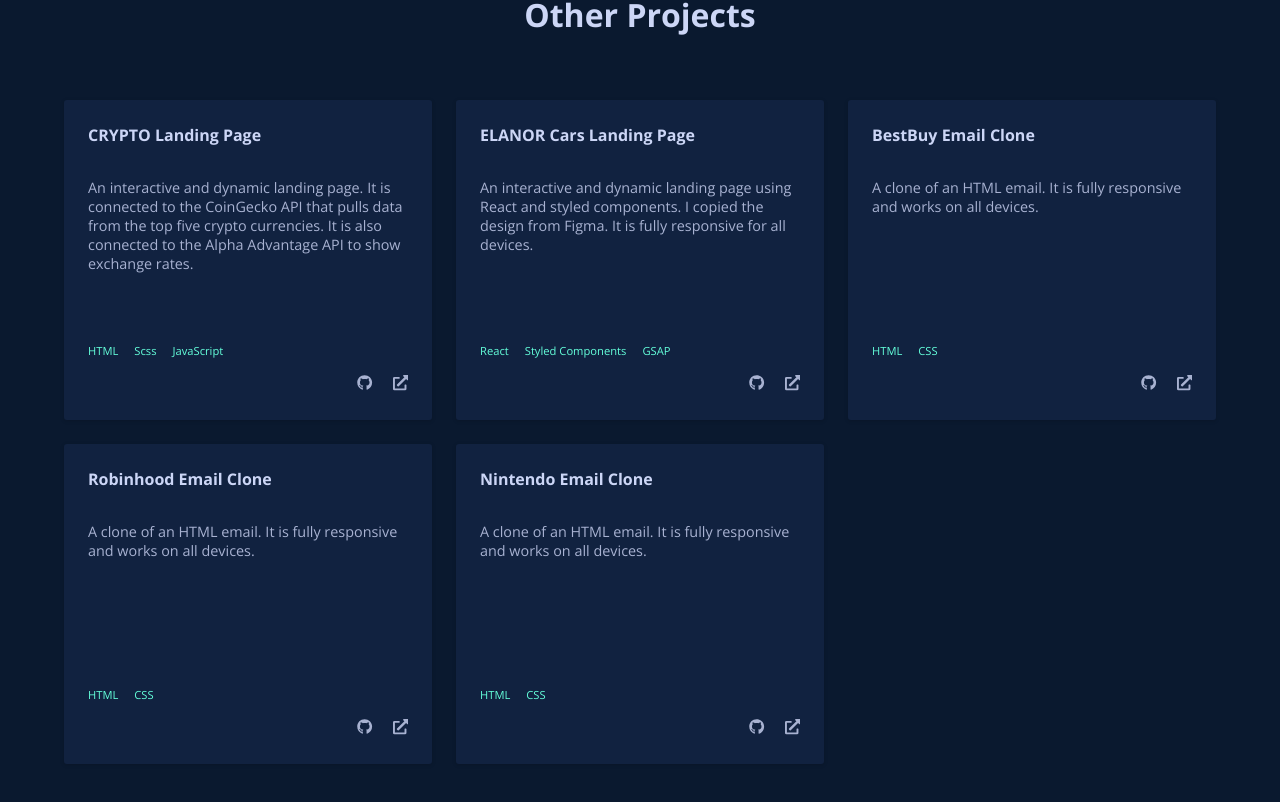
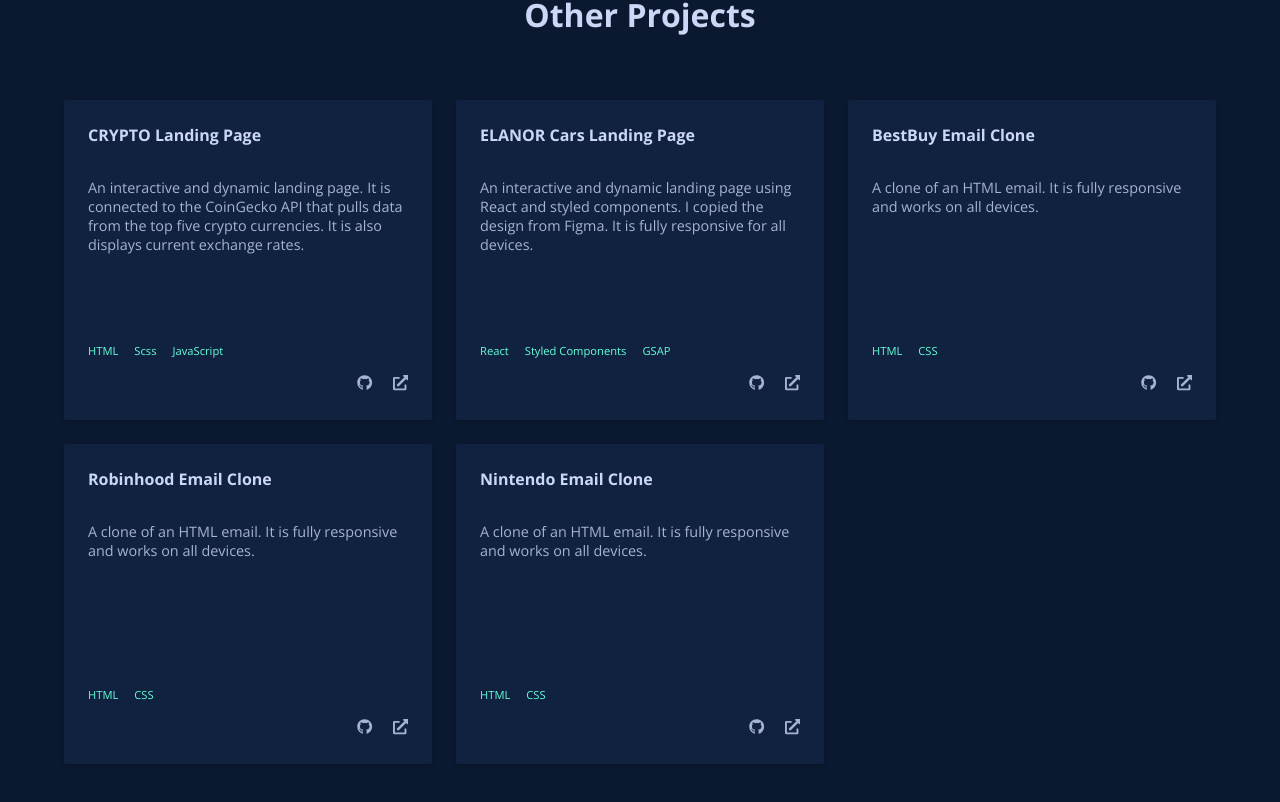
Before and after one commit to Phil-Elliott/Portfolio-2.0, a React (Create React App) app: page / in a window 1280 px wide. Shown: the part 4080-4882 px from the top of the page. Built offline with nearby package versions, Linux system fonts and the light colour scheme.

Commit message:
fixed extra projects

```diff
--- a/src/ExtraProjects/ExtraProjects.js
+++ b/src/ExtraProjects/ExtraProjects.js
@@ -7,7 +7,7 @@
     {
       title: "CRYPTO Landing Page",
       description:
-        "An interactive and dynamic landing page. It is connected to the CoinGecko API that pulls data from the top five crypto currencies. It is also connected to the Alpha Advantage API to show exchange rates.",
+        "An interactive and dynamic landing page. It is connected to the CoinGecko API that pulls data from the top five crypto currencies. It is also displays current exchange rates.",
       tech: ["HTML", "Scss", "JavaScript"],
       github: "https://github.com/Phil-Elliott/Crypto-landing-page",
       site: "https://phil-elliott.github.io/Crypto-landing-page/",
```
